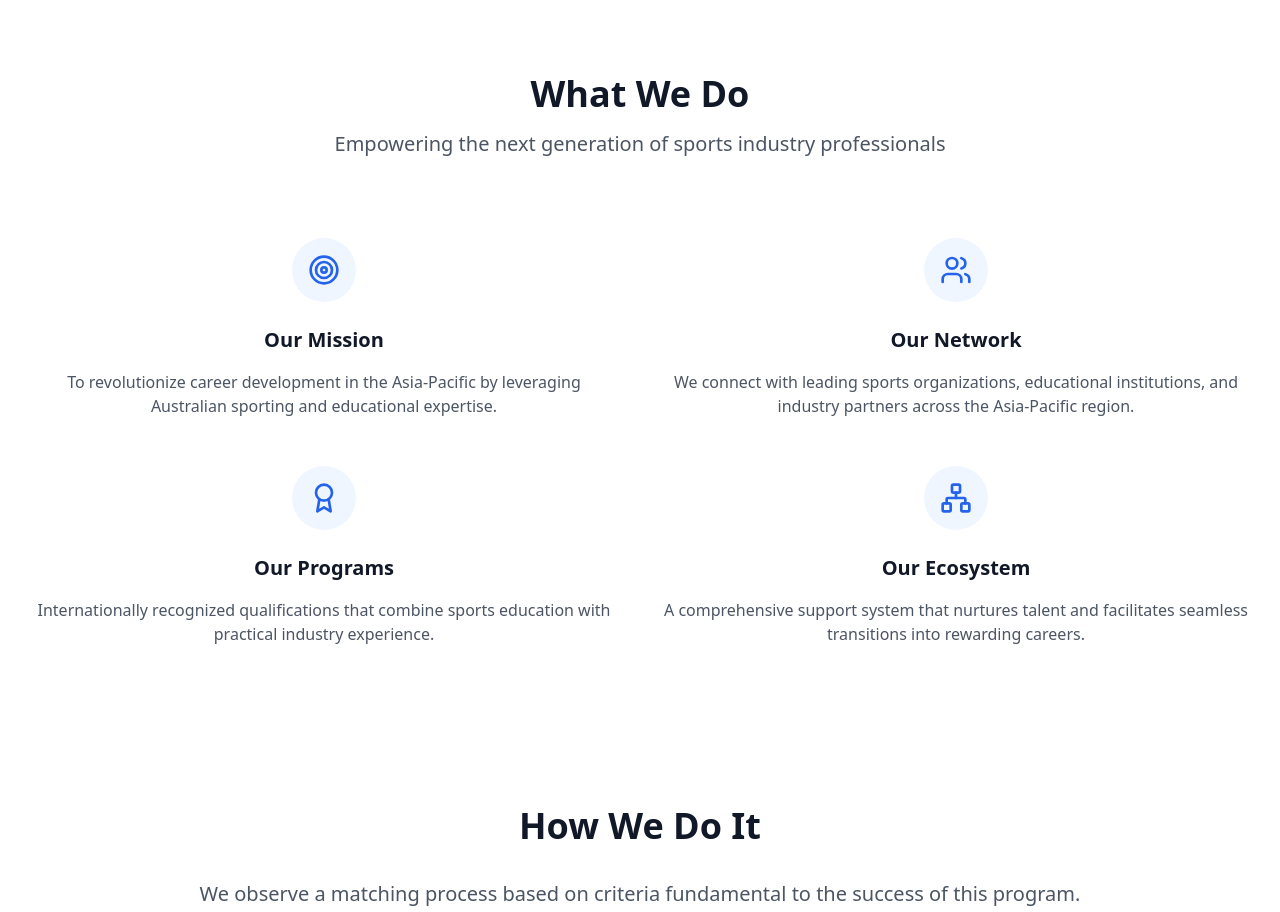
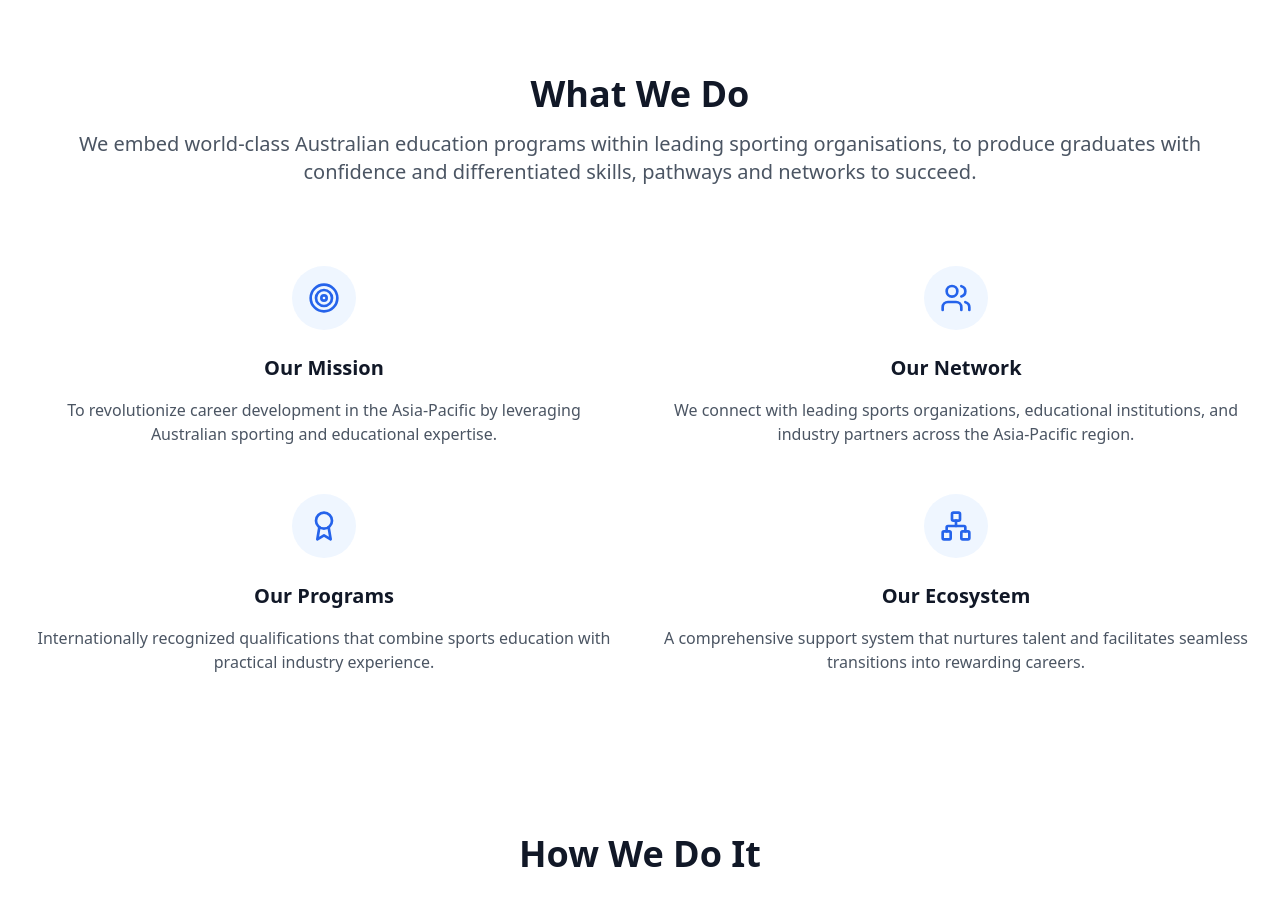
Before and after one commit to sameerbulakh/apac, a React (Vite) app: page / in a window 1280 px wide. Shown: the part 1420-2332 px from the top of the page. Built offline with nearby package versions, Linux system fonts and the light colour scheme.

Commit message:
Update What We Do description text

```diff
--- a/src/components/WhatWeDo.tsx
+++ b/src/components/WhatWeDo.tsx
@@ -33,7 +33,7 @@ const WhatWeDo = () => {
           <div className="text-center">
             <h2 className="text-3xl font-bold text-gray-900 sm:text-4xl">What We Do</h2>
             <p className="mt-4 text-xl text-gray-600">
-              Empowering the next generation of sports industry professionals
+              We embed world-class Australian education programs within leading sporting organisations, to produce graduates with confidence and differentiated skills, pathways and networks to succeed.
             </p>
           </div>
 
```
